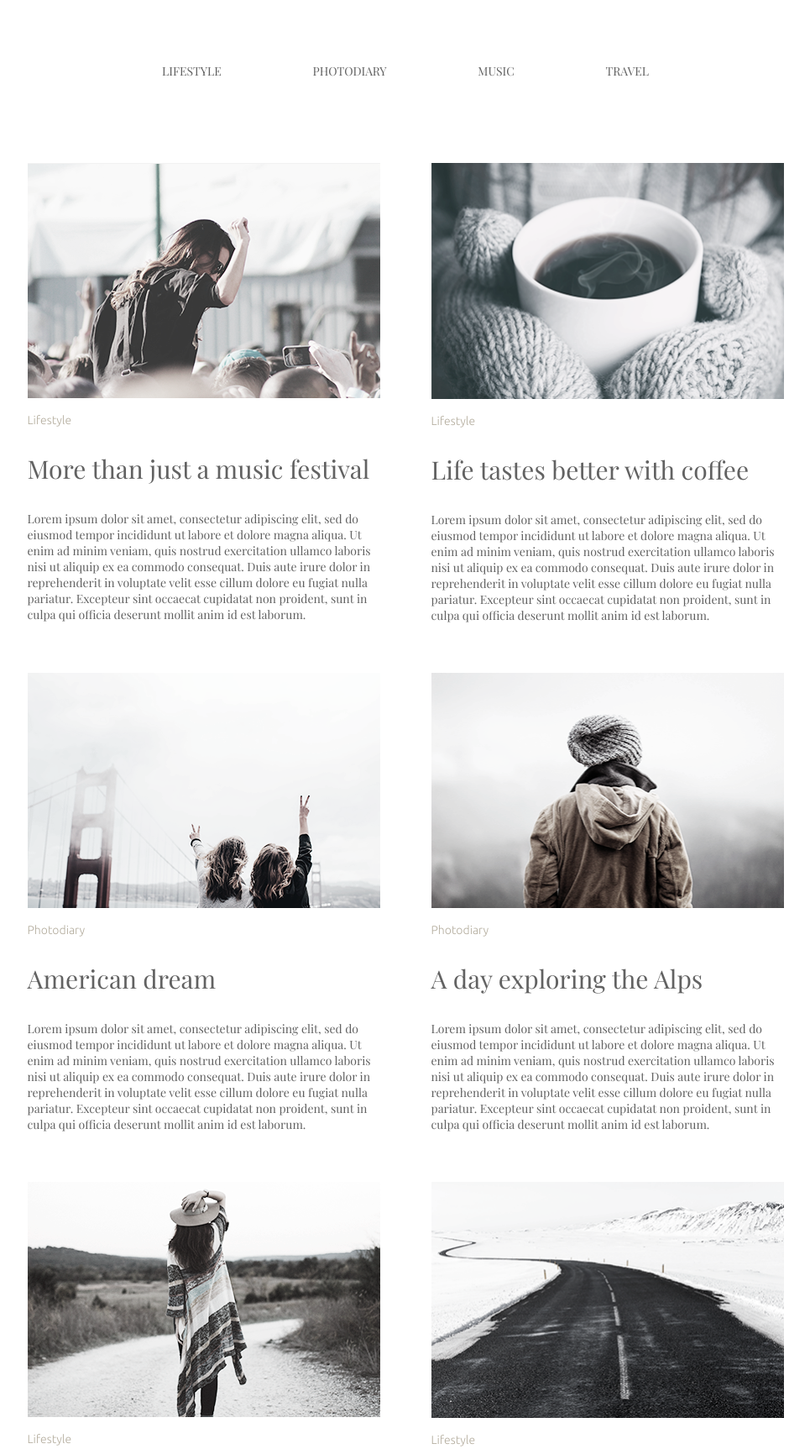
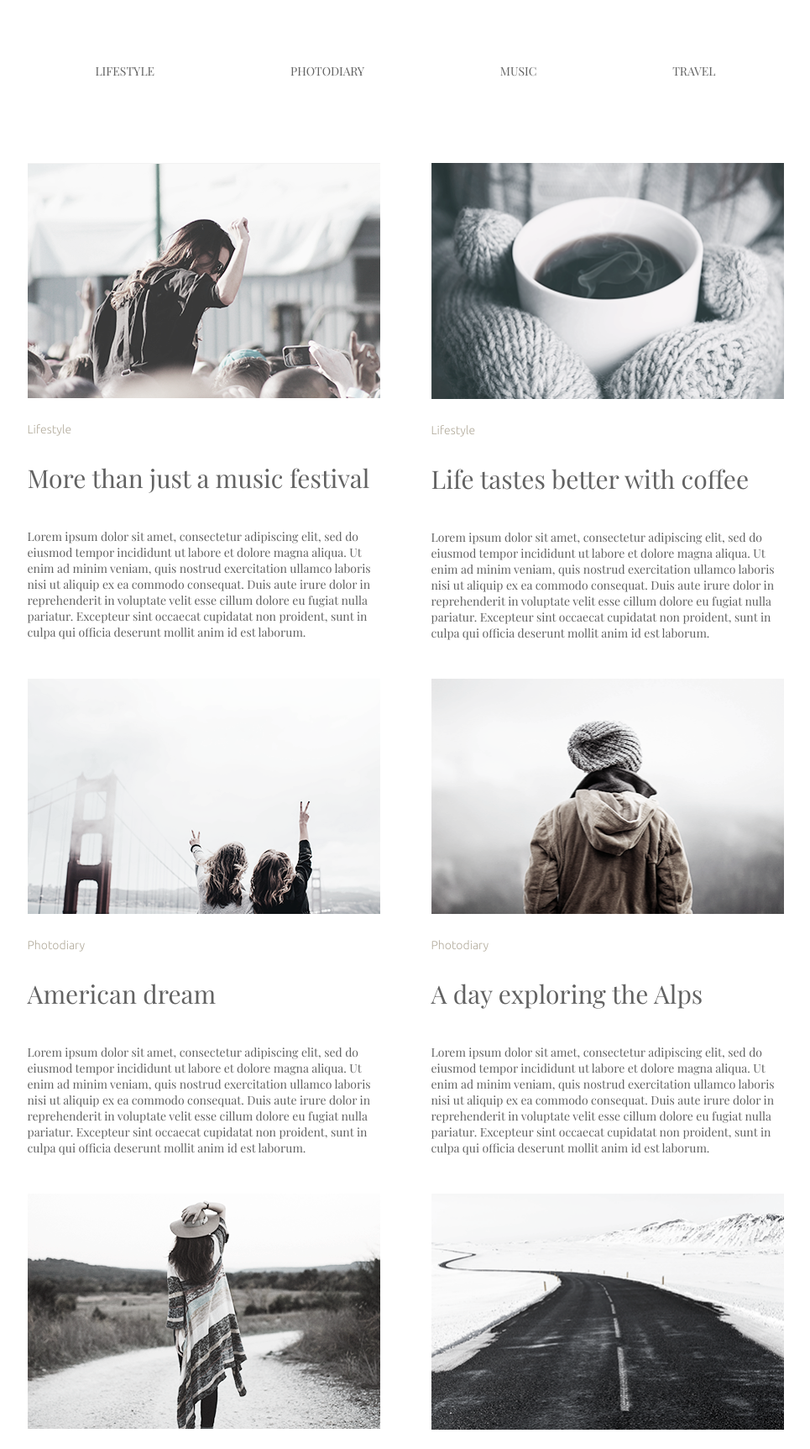
Before and after one commit to Alex-naumov/goit-markup-hw-04-blog, a plain HTML site: page index.html in a window 1280 px wide. Shown: the top 1725 px of the page at 84% size, without its empty margins (157-1122 px from the left). Drawn offline with nearby package versions, Linux system fonts and the light colour scheme.

Commit message:
исправил ошибки

```diff
--- a/css/main.css
+++ b/css/main.css
@@ -1,4 +1,7 @@
-
+*{
+    margin: 0;
+    padding: 0;
+}
 a{
     text-decoration: none;
 }
@@ -12,6 +15,7 @@ h3{
     font-weight: 400;
     font-size: 30px;
     color: #626262;
+    margin-bottom: 40px;
 }
 p{
     font-family: 'Playfair Display', serif;
@@ -30,14 +34,18 @@ img{
     margin: 0 auto;
 }
 .header{
-    margin-top: 75px;
-    margin-bottom: 100px;
+    padding-top:  75px;
+    padding-bottom: 100px;
 }
 .header_nav{
     margin: 0 auto;
+
+}
+
+.header_nav-list{
+    list-style: none;
     display: flex;
-    justify-content: space-between;
-    width: 580px;
+    justify-content: space-around;
 }
 .nav_link{
     font-family: 'Playfair Display', serif;
@@ -45,6 +53,7 @@ img{
     font-size: 14px;
     color: #626262;
     text-transform: uppercase;
+    display: block;
 }
 .nav_link:hover{
     color: #03a9f4;
@@ -56,6 +65,7 @@ img{
 display: flex;
 flex-wrap: wrap;
 justify-content: space-between;
+list-style: none;
 
 }
 
@@ -67,23 +77,29 @@ justify-content: space-between;
 
 
 }
-
+.card-img{
+    margin-bottom: 25px;
+}
 .img_text{
     color: #b4ad9e;
     font-family: 'Ubuntu', sans-serif;
     font-weight: 300;
     font-size: 14px ;
+    margin-bottom: 30px;
 }
 .btn{
     font-family: 'Playfair Display', serif;
     font-weight: 400;
     font-size: 20px;
     color: #626262;
+    border: 1px solid #626262;
+    padding: 22px 32px;
 
 
 }
 .btn:hover{
     color: #03a9f4;
+    border: 1px solid #03a9f4;
 }
 .btn_inner{
     display: flex;
--- a/index.html
+++ b/index.html
@@ -14,29 +14,21 @@
     <header class="header">
         <div class="container">
             <nav class="header_nav">
-
-
-                <a href="#" class="nav_link">Lifestyle</a>
-
-
-                <a href="#" class="nav_link">Photodiary</a>
-
-
-                <a href="#" class="nav_link">Music</a>
-
-
-                <a href="#" class="nav_link">Travel</a>
-
-
+                <ul class="header_nav-list">
+                    <li><a href="#" class="nav_link">Lifestyle</a></li>
+                    <li><a href="#" class="nav_link">Photodiary</a></li>
+                    <li><a href="#" class="nav_link">Music</a></li>
+                    <li><a href="#" class="nav_link">Travel</a></li>
+                </ul>
             </nav>
         </div>
     </header>
     <main>
         <section class="content">
             <div class="container">
-                <div class="content_inner">
-                    <div class="card">
-                        <img src="./images/image-1.png" alt="">
+                <ul class="content_inner">
+                    <li class="card">
+                        <img src="./images/image-1.png" class="card-img" alt="">
 
                         <p class="img_text">Lifestyle</p>
                         <h3>
@@ -49,9 +41,9 @@
                             voluptate velit esse cillum dolore eu fugiat nulla pariatur. Excepteur sint occaecat
                             cupidatat non proident, sunt in culpa qui officia deserunt mollit anim id est laborum.
                         </p>
-                    </div>
-                    <div class="card">
-                        <img src="./images/image-2.png" alt="">
+                    </li>
+                    <li class="card">
+                        <img src="./images/image-2.png" class="card-img"  alt="">
                         <p class="img_text">Lifestyle</p>
                         <h3>
                             Life tastes better with coffee
@@ -63,9 +55,9 @@
                             voluptate velit esse cillum dolore eu fugiat nulla pariatur. Excepteur sint occaecat
                             cupidatat non proident, sunt in culpa qui officia deserunt mollit anim id est laborum.
                         </p>
-                    </div>
-                    <div class="card">
-                        <img src="./images/image-3.png" alt="">
+                    </li>
+                    <li class="card">
+                        <img src="./images/image-3.png" class="card-img" alt="">
                         <p class="img_text">Photodiary</p>
                         <h3>
                             American dream
@@ -77,9 +69,9 @@
                             voluptate velit esse cillum dolore eu fugiat nulla pariatur. Excepteur sint occaecat
                             cupidatat non proident, sunt in culpa qui officia deserunt mollit anim id est laborum.
                         </p>
-                    </div>
-                    <div class="card">
-                        <img src="./images/image-4.png" alt="">
+                    </li>
+                    <li class="card">
+                        <img src="./images/image-4.png" class="card-img" alt="">
                         <p class="img_text">Photodiary</p>
                         <h3>
                             A day exploring the Alps
@@ -91,9 +83,9 @@
                             voluptate velit esse cillum dolore eu fugiat nulla pariatur. Excepteur sint occaecat
                             cupidatat non proident, sunt in culpa qui officia deserunt mollit anim id est laborum.
                         </p>
-                    </div>
-                    <div class="card">
-                        <img src="./images/image-5.png" alt="">
+                    </li>
+                    <li class="card">
+                        <img src="./images/image-5.png" class="card-img" alt="">
 
                         <p class="img_text">Lifestyle</p>
                         <h3>
@@ -106,9 +98,9 @@
                             voluptate velit esse cillum dolore eu fugiat nulla pariatur. Excepteur sint occaecat
                             cupidatat non proident, sunt in culpa qui officia deserunt mollit anim id est laborum.
                         </p>
-                    </div>
-                    <div class="card">
-                        <img src="./images/image-6.png" alt="">
+                    </li>
+                    <li class="card">
+                        <img src="./images/image-6.png" class="card-img" alt="">
 
                         <p class="img_text">Lifestyle</p>
                         <h3>
@@ -121,22 +113,17 @@
                             voluptate velit esse cillum dolore eu fugiat nulla pariatur. Excepteur sint occaecat
                             cupidatat non proident, sunt in culpa qui officia deserunt mollit anim id est laborum.
                         </p>
-                    </div>
+                    </li>
+                </ul>
+                <div class="btn_inner">
+                    <button class="btn">
+                        Load More
+                    </button>
                 </div>
             </div>
 
 
         </section>
-        <div class="container">
-
-            <div class="btn_inner">
-                <button class="btn">
-                    Load More
-                </button>
-            </div>
-        </div>
-
-
     </main>
 </body>
 
```
